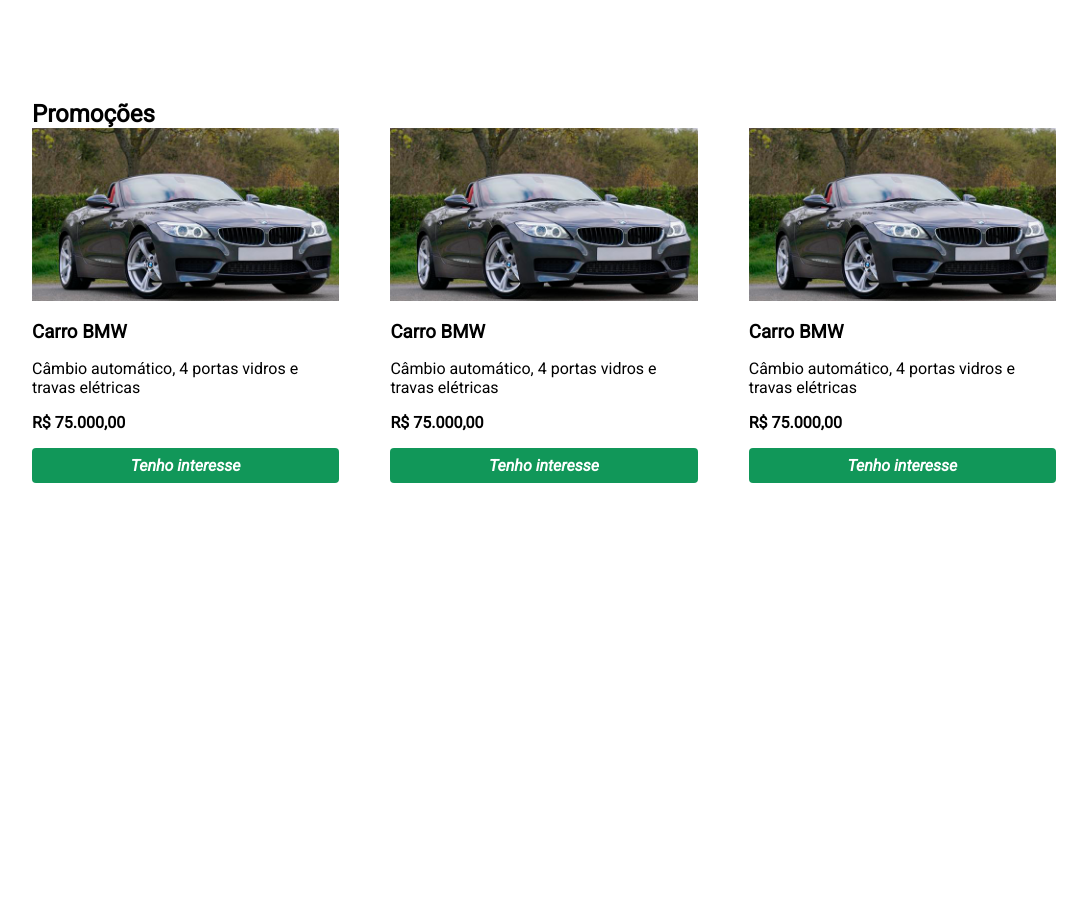
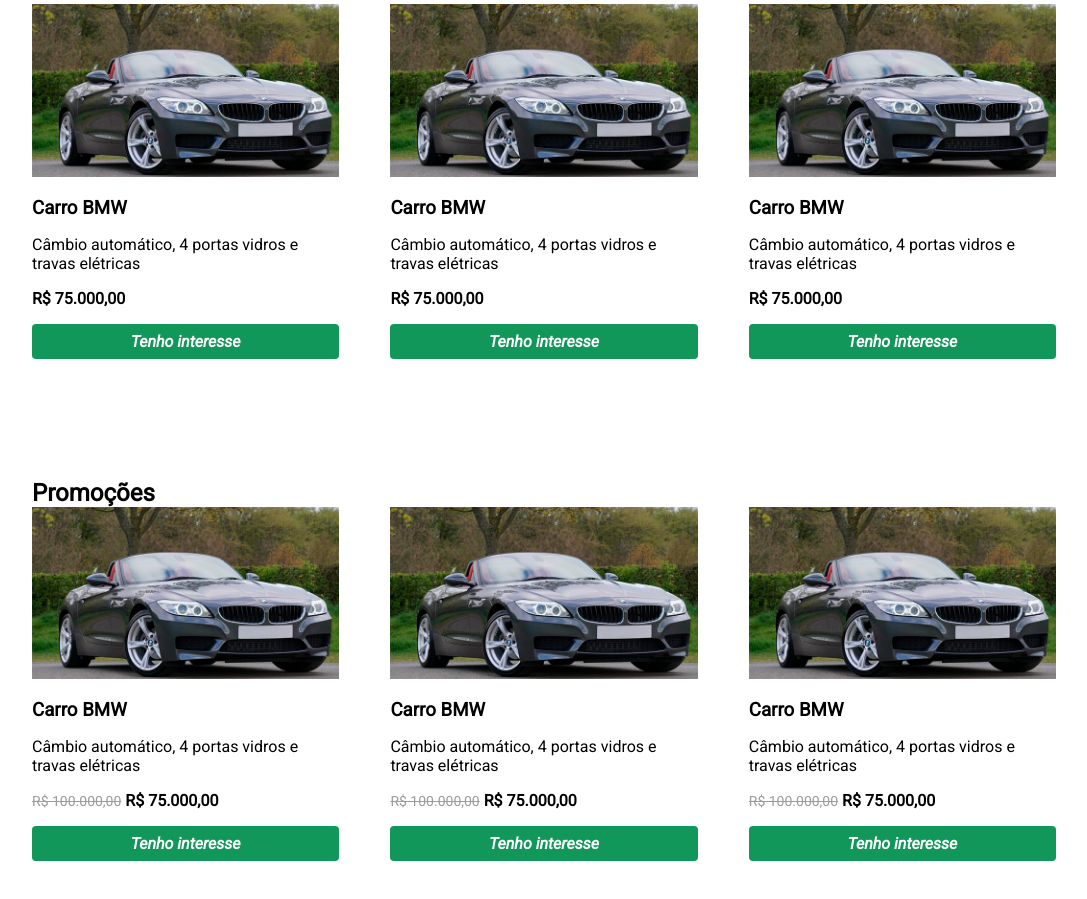
Before and after one commit to GabrielGuimaraesSilva/estudos-e-praticas, a plain HTML site: page Modulo10/index.html in a window 1280 px wide. Shown: the part 1317-2216 px from the top of the page, without its empty margins (96-1183 px from the left). Before the commit the page ends 1872 px from the top, so only its background shows below. Drawn offline with nearby package versions, Linux system fonts and the light colour scheme.

Commit message:
finalizando secessão de promoções

```diff
--- a/Modulo10/index.html
+++ b/Modulo10/index.html
@@ -76,7 +76,9 @@
                     <p>
                         Câmbio automático, 4 portas vidros e travas elétricas
                     </p>
+                    <div class="price">
                         <strong>R$ 75.000,00</strong>
+                    </div>
                     <button type="button">Tenho interesse</button>
                 </li>
                 <li class="item-central">
@@ -85,7 +87,9 @@
                     <p>
                         Câmbio automático, 4 portas vidros e travas elétricas
                     </p>
+                    <div class="price">
                         <strong>R$ 75.000,00</strong>
+                    </div>
                     <button type="button">Tenho interesse</button>
                 </li>
                 <li>
@@ -94,7 +98,42 @@
                     <p>
                         Câmbio automático, 4 portas vidros e travas elétricas
                     </p>
+                    <div class="price">
                         <strong>R$ 75.000,00</strong>
+                    </div>
+                    <button type="button">Tenho interesse</button>
+                </li>
+                <li>
+                    <img src="./image/carro-bmw.png" alt="Carro da BMW">
+                    <h3>Carro BMW</h3>
+                    <p>
+                        Câmbio automático, 4 portas vidros e travas elétricas
+                    </p>
+                    <div class="price">
+                        <strong>R$ 75.000,00</strong>
+                    </div>
+                    <button type="button">Tenho interesse</button>
+                </li>
+                <li class="item-central">
+                    <img src="./image/carro-bmw.png" alt="Carro da BMW">
+                    <h3>Carro BMW</h3>
+                    <p>
+                        Câmbio automático, 4 portas vidros e travas elétricas
+                    </p>
+                    <div class="price">
+                        <strong>R$ 75.000,00</strong>
+                    </div>
+                    <button type="button">Tenho interesse</button>
+                </li>
+                <li>
+                    <img src="./image/carro-bmw.png" alt="Carro da BMW">
+                    <h3>Carro BMW</h3>
+                    <p>
+                        Câmbio automático, 4 portas vidros e travas elétricas
+                    </p>
+                    <div class="price">
+                        <strong>R$ 75.000,00</strong>
+                    </div>
                     <button type="button">Tenho interesse</button>
                 </li>
             </ul>
@@ -111,7 +150,10 @@
                     <p>
                         Câmbio automático, 4 portas vidros e travas elétricas
                     </p>
+                    <div class="price">
+                        <del>R$ 100.000,00</del>
                         <strong>R$ 75.000,00</strong>
+                    </div>
                     <button type="button">Tenho interesse</button>
                 </li>
                 <li class="item-central">
@@ -120,7 +162,10 @@
                     <p>
                         Câmbio automático, 4 portas vidros e travas elétricas
                     </p>
+                    <div class="price">
+                        <del>R$ 100.000,00</del>
                         <strong>R$ 75.000,00</strong>
+                    </div>
                     <button type="button">Tenho interesse</button>
                 </li>
                 <li>
@@ -129,7 +174,10 @@
                     <p>
                         Câmbio automático, 4 portas vidros e travas elétricas
                     </p>
+                    <div class="price">
+                        <del>R$ 100.000,00</del>
                         <strong>R$ 75.000,00</strong>
+                    </div>
                     <button type="button">Tenho interesse</button>
                 </li>
             </ul>
--- a/Modulo10/main.css
+++ b/Modulo10/main.css
@@ -124,7 +124,12 @@
     background-color: #07d173;
 }
 
-.lista-veiculos li strong {
+.price {
     margin: 16px 0;
     display: block;
 }
+
+.price del {
+    color: rgb(156, 156, 156);
+    font-size: 14px;
+}
```
Lines whose indentation alone changed are shown as unchanged.
